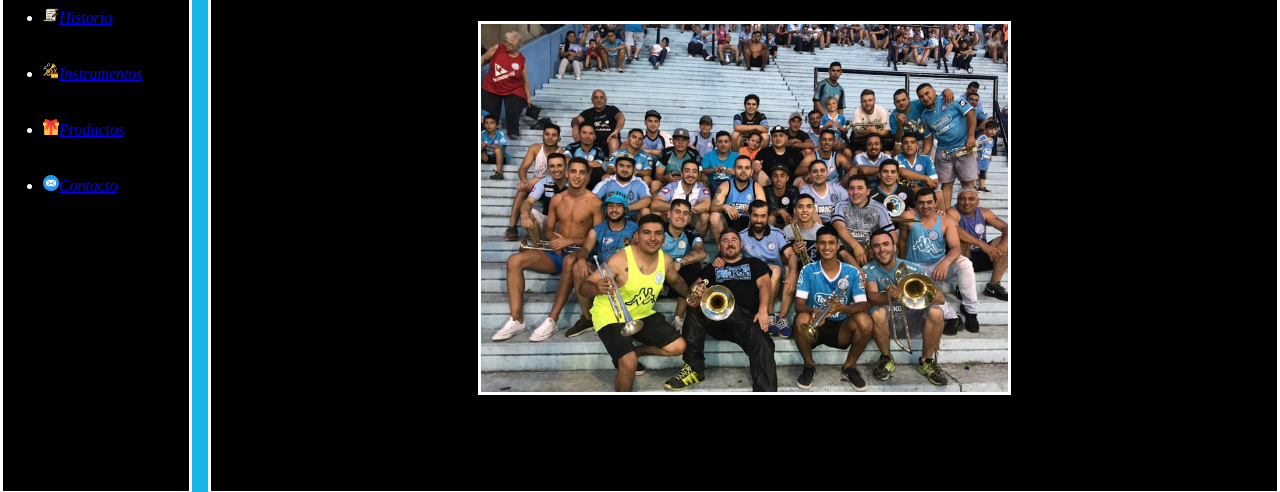
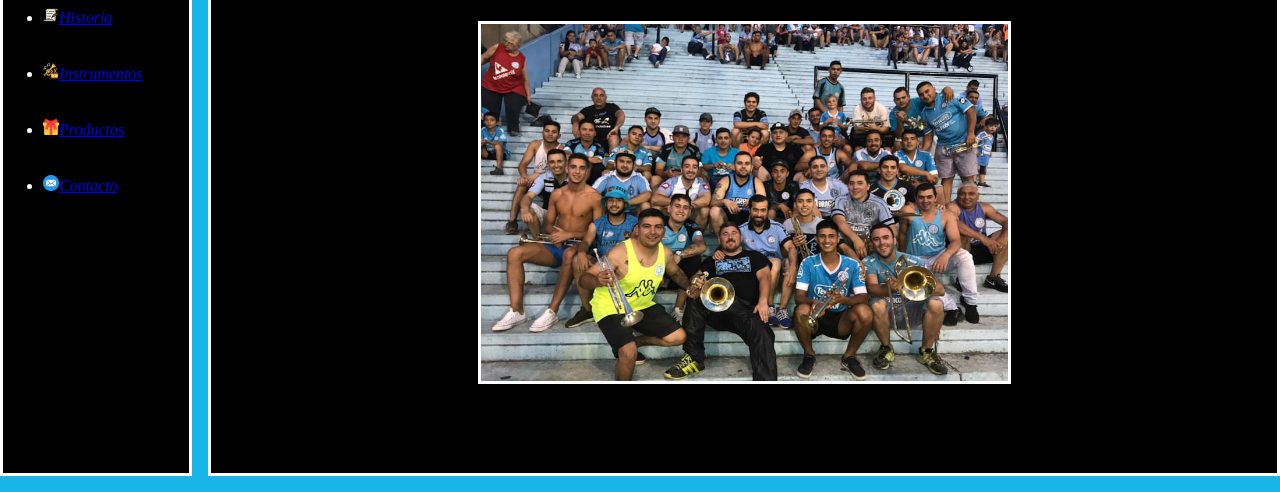
Before and after one commit to MarianoMenseguez/Empty, a plain HTML site: page index.html in a window 1280 px wide. Shown: the part 194-686 px from the top of the page. Drawn offline with Linux system fonts and the light colour scheme; files that its build step writes are made by us from their sources; files whose address does not match are found by name.

Commit message:
css corregido

```diff
--- a/1 er entrega final/Index.html
+++ b/index.html
@@ -6,7 +6,7 @@
     <meta http-equiv="X-UA-Compatible" content="IE=edge">
     <meta name="viewport" content="width=device-width, initial-scale=1.0">
     <link rel="shortcut icon" href="imagenes/music.png" type="image/x-icon">
-    <link rel="stylesheet" href="Index.css">
+    <link rel="stylesheet" href="index.css">
     <title>La Musica</title>
 </head>
 
@@ -44,6 +44,7 @@
         <div>
             <b>Cordoba, Argentina</b>
             <br>
+            <br>
             <b>Siguenos en Redes</b>
             <a href="https://youtu.be/UmJj1QkYf3M">
                 <img src="imagenes/youtube.png" alt="youtube-logotype">
```
